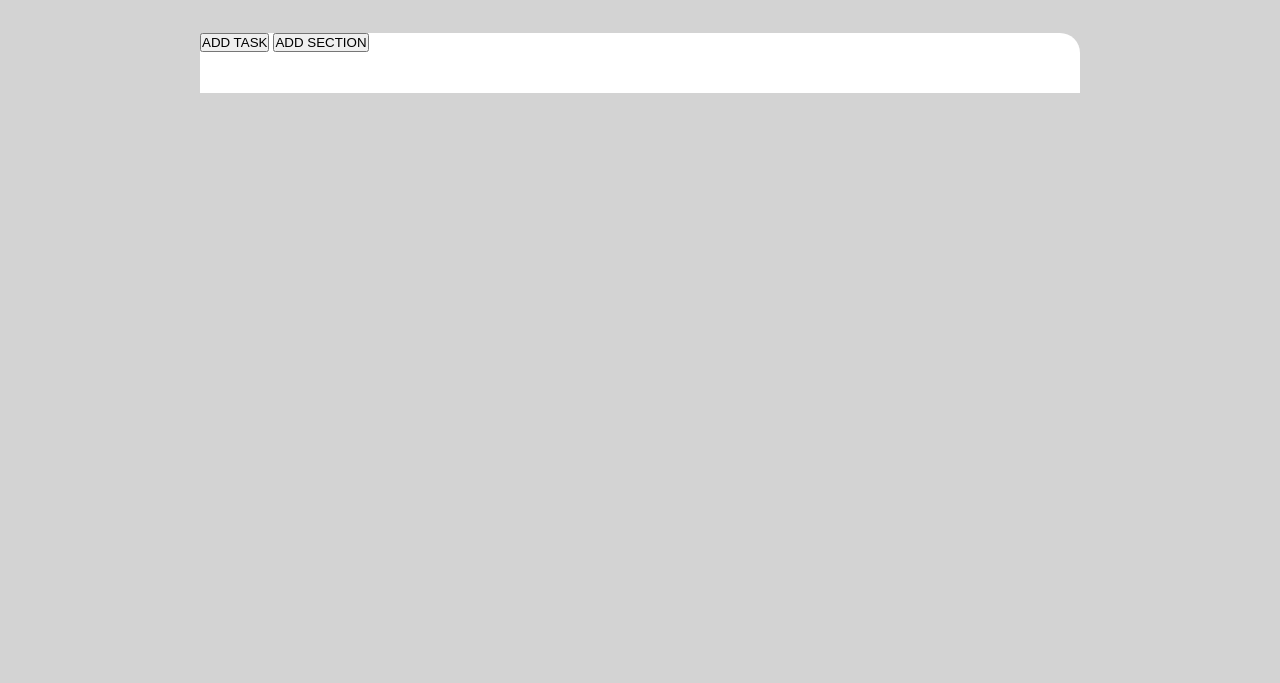
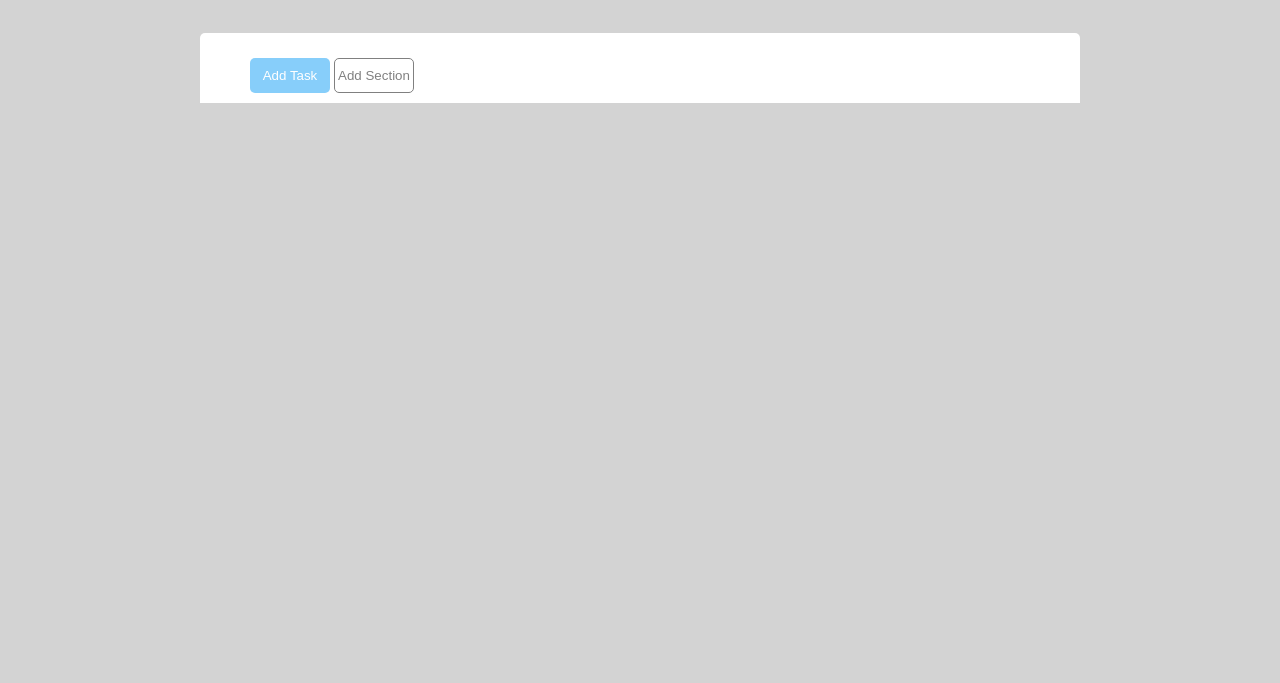
Before and after one commit to FrancescoTullio/html-css-toboolist, a plain HTML site: page index.html in a window 1280 px wide. Shown: the part 117-800 px from the top of the page. Drawn offline with Linux system fonts and the light colour scheme.

Commit message:
feat: bottoni

```diff
--- a/css/style.css
+++ b/css/style.css
@@ -46,10 +46,33 @@ header{
     background-color: white;
     margin-left: 200px;
     margin-right: 200px;
-    height: 60px;
+    }
+
+.section-button{
+    height: 70px;
     margin-top: 50px;
-    border-radius: 20px 20px 0px 0px;
+    border-radius: 5px 5px 0px 0px;
 }
 
+.button-structure{
+    border-radius: 5px;
+    height: 35px;
+    margin-top: 25px;
+    width: 80px;
+
+}
+
+.first-button{
+    background-color: lightskyblue;
+    color: white;
+    border-color: transparent;
+    margin-left: 50px;
+}
+
+.second-button{
+    background-color: white;
+    color: gray;
+    border: 1px solid grey;
+}
 
 /*footer*/
--- a/index.html
+++ b/index.html
@@ -21,10 +21,10 @@
         <!--/header-->
 
         <!--main-->
-        <section class="setting-main">
+        <section class="setting-main section-button">
             <div class="first-part">
-                <button>ADD TASK</button>
-                <button>ADD SECTION</button>
+                <button class="first-button button-structure">Add Task</button>
+                <button class="second-button button-structure">Add Section</button>
             </div>
         </section>
         <!--/main-->
```
